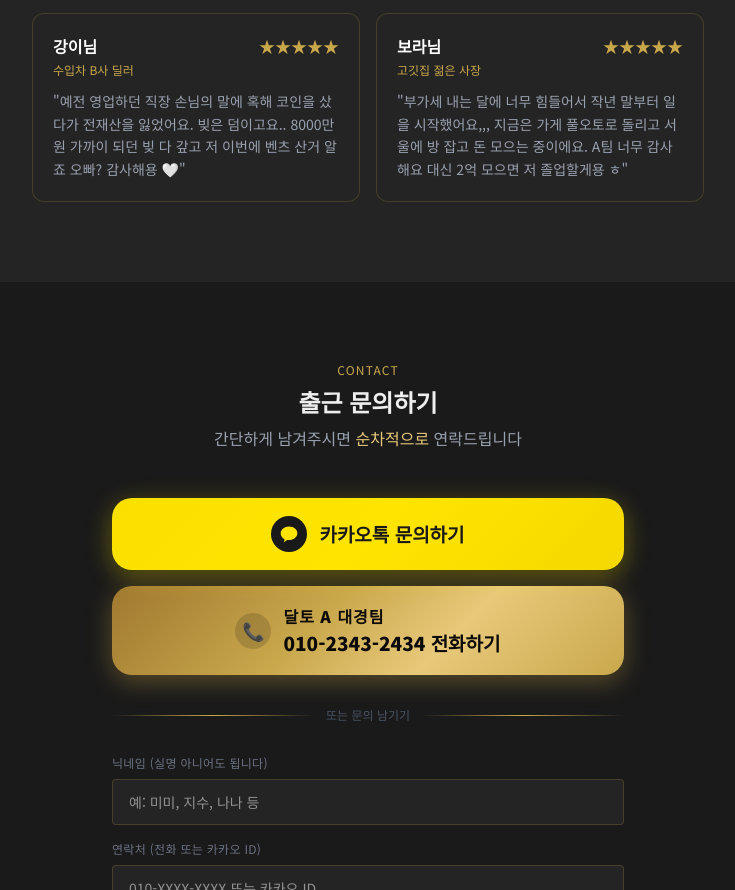
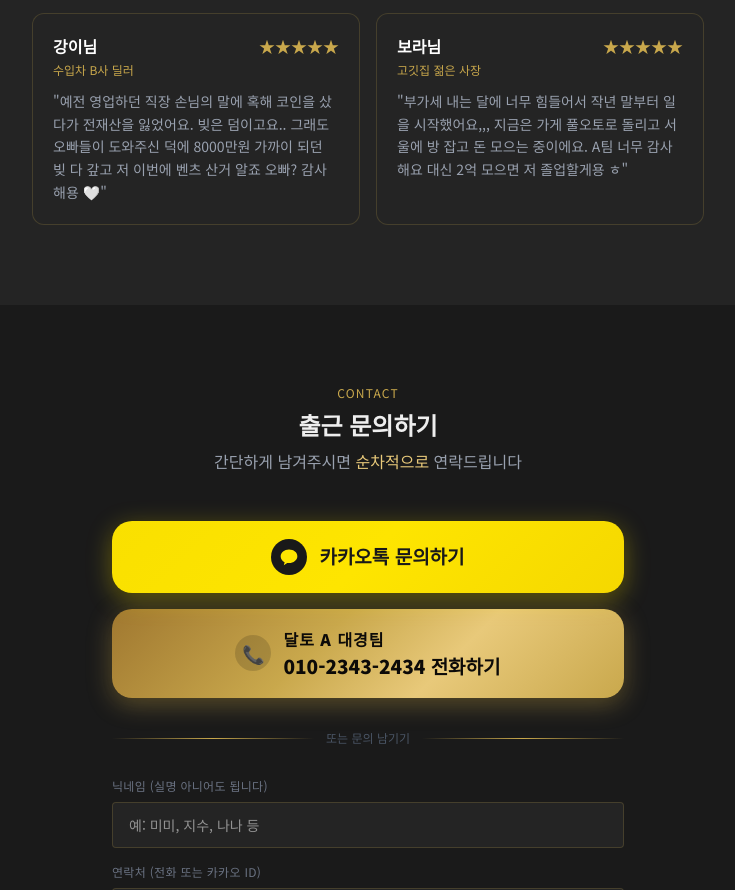
Before and after one commit to cyibest96-art/Dalto-girls-apply, a website: page index.html in a window 1280 px wide. Shown: the part 5144-6034 px from the top of the page, without its empty margins (272-1007 px from the left). Drawn offline with Linux system fonts and the light colour scheme.

Commit message:
index.html: 강이님 후기 문구 수정
Co-Authored-By: Claude Sonnet 4.6 <noreply@anthropic.com>

```diff
--- a/index.html
+++ b/index.html
@@ -565,7 +565,7 @@
             <p style="color:var(--gold)">★★★★★</p>
           </div>
           <p class="text-xs mb-3" style="color:var(--gold)">수입차 B사 딜러</p>
-          <p class="text-gray-400 text-sm leading-relaxed">"예전 영업하던 직장 손님의 말에 혹해 코인을 샀다가 전재산을 잃었어요. 빚은 덤이고요.. 8000만원 가까이 되던 빚 다 갚고 저 이번에 벤츠 산거 알죠 오빠? 감사해용 🤍"</p>
+          <p class="text-gray-400 text-sm leading-relaxed">"예전 영업하던 직장 손님의 말에 혹해 코인을 샀다가 전재산을 잃었어요. 빚은 덤이고요.. 그래도 오빠들이 도와주신 덕에 8000만원 가까이 되던 빚 다 갚고 저 이번에 벤츠 산거 알죠 오빠? 감사해용 🤍"</p>
         </div>
         <div class="card rounded-xl p-5">
           <div class="flex items-center justify-between mb-1">
```
